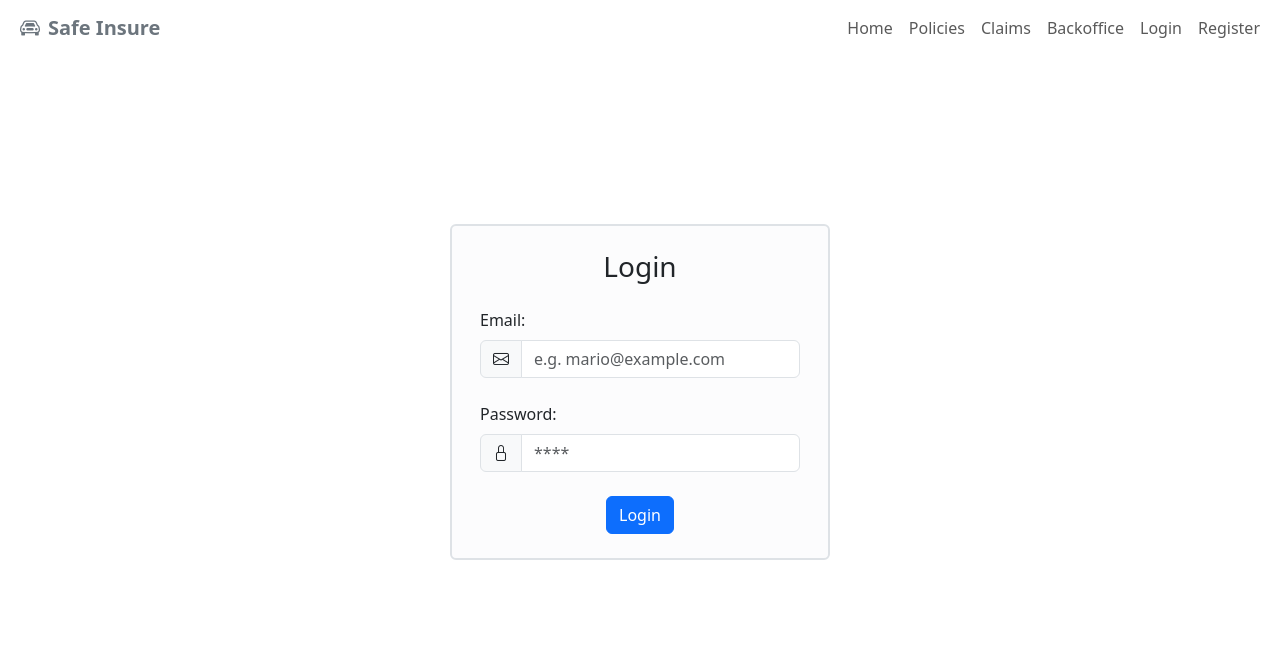
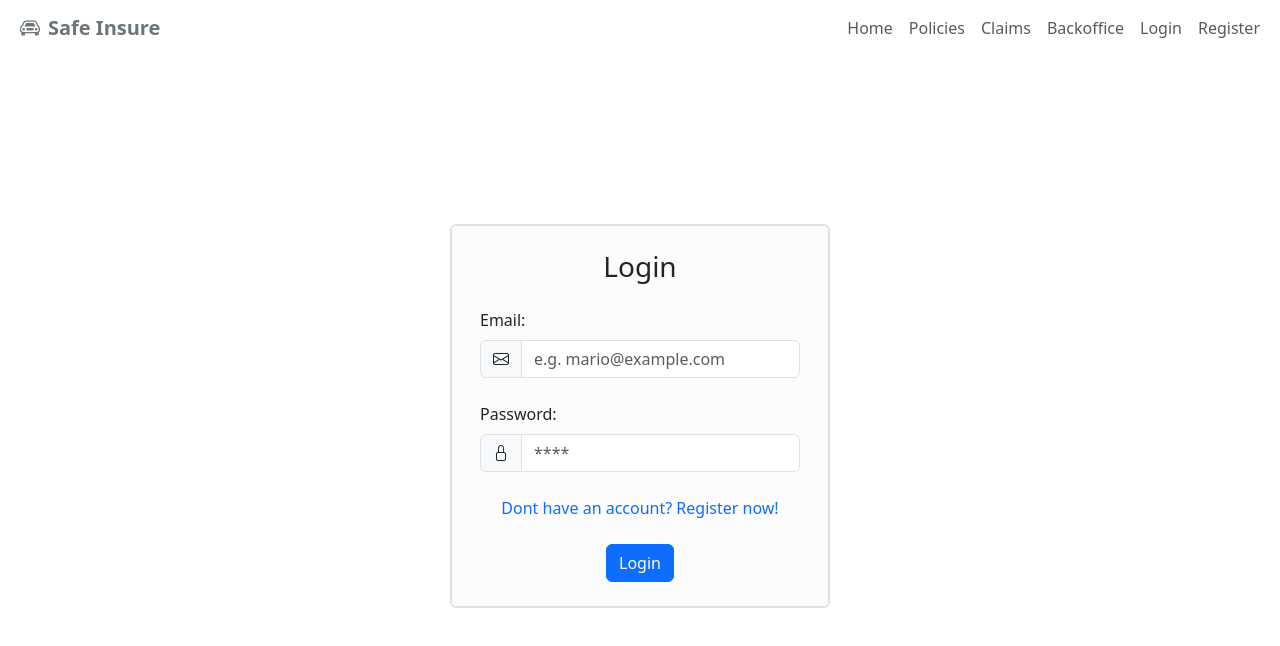
Before and after one commit to genasim/Insurance_Platform, a React (Create React App) app in the folder frontend/: page /login in a window 1280 px wide. Shown: the top 646 px of the page. Built offline with nearby package versions, Linux system fonts and the light colour scheme.

Commit message:
Added redirects from login to register and reverse

```diff
--- a/frontend/src/features/Login.tsx
+++ b/frontend/src/features/Login.tsx
@@ -1,7 +1,7 @@
 import React, {ChangeEvent, FormEvent, useState} from 'react';
 import 'bootstrap/dist/css/bootstrap.css'
 import API from "./ApiClient";
-import {useNavigate} from "react-router-dom";
+import {Link, useNavigate} from "react-router-dom";
 
 interface LoginState {
     email: string | undefined,
@@ -82,6 +82,8 @@ const Login: React.FC = () => {
                         </div>
                         {state.error &&
                             <div className="mb-4 text-center text-danger">{state.error}</div>}
+                        <Link to="/register" className="text-center d-block text-decoration-none mb-4">Dont have an
+                            account? Register now!</Link>
                         <div className="mb-4 text-center">
                             <button type="submit" className="btn btn-primary"
                                     onClick={handleLogin}>Login
--- a/frontend/src/features/Register.tsx
+++ b/frontend/src/features/Register.tsx
@@ -2,7 +2,7 @@ import React, {ChangeEvent, FormEvent, useEffect, useState} from 'react';
 import 'bootstrap/dist/css/bootstrap.css'
 import API from "./ApiClient";
 import {UserDto} from "./User";
-import {useNavigate} from "react-router-dom";
+import {Link, useNavigate} from "react-router-dom";
 
 interface LoginState {
     registerEmail: string | undefined,
@@ -225,6 +225,8 @@ const Login: React.FC = () => {
                             </ul>}
                             {state.registerError &&
                                 <div className="mb-4 text-danger">{state.registerError}</div>}
+                            <Link to="/login" className="text-center d-block text-decoration-none mb-4">Already have an
+                                account? Login now!</Link>
                             <div className="mb-4 text-center">
                                 <button type="submit" className="btn btn-primary"
                                         onClick={handleRegister}>Register
```
